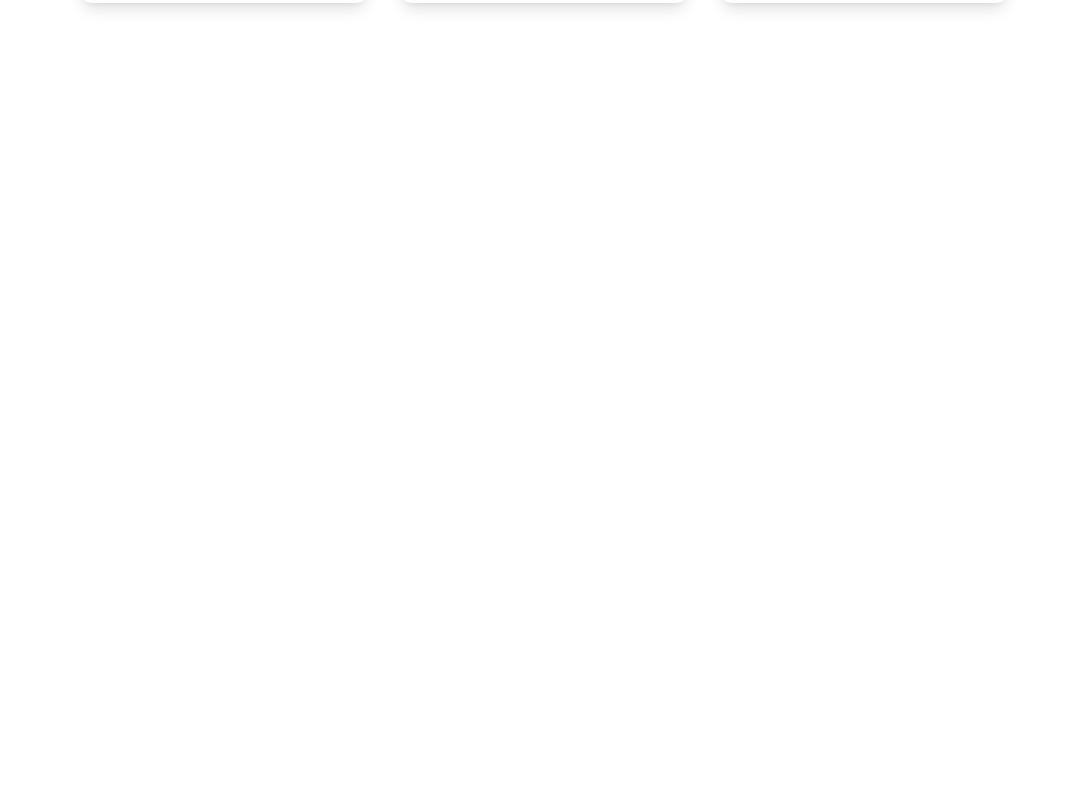
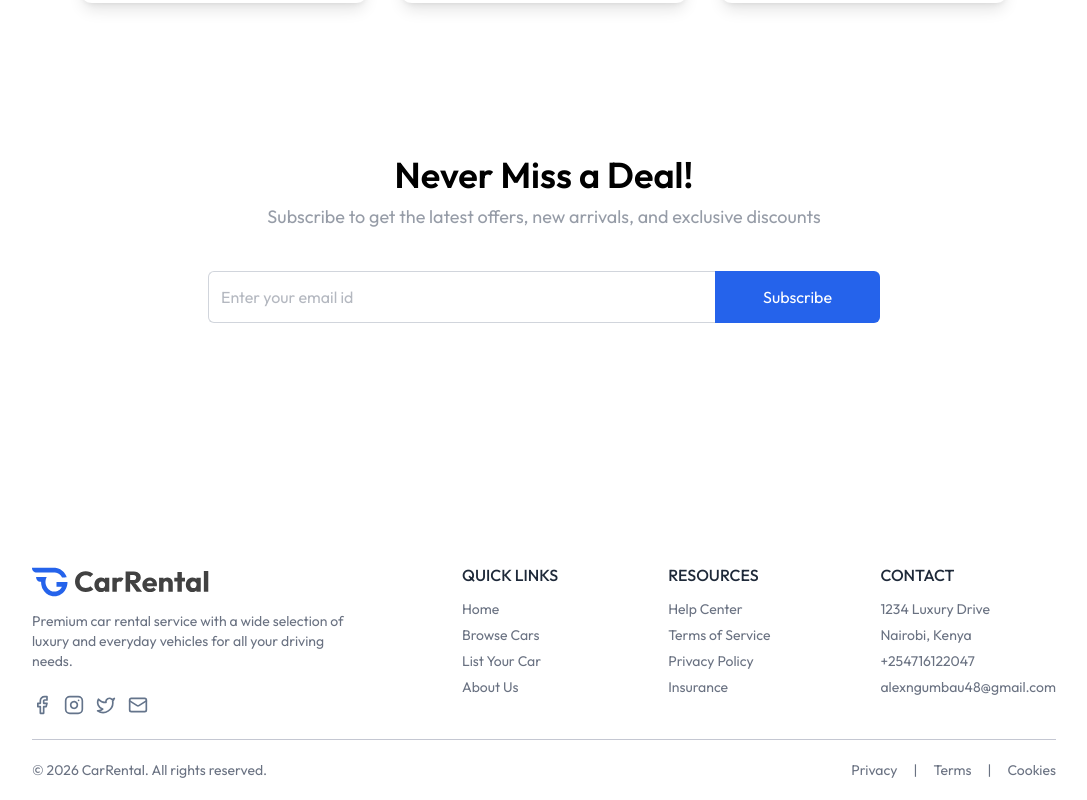
Before and after one commit to alexngumbau/CAR-RENTAL, a React (Vite) app in the folder client/: page / in a window 1280 px wide. Shown: the part 2898-3698 px from the top of the page, without its empty margins (96-1183 px from the left). Before the commit the page ends 3013 px from the top, so only its background shows below. Built offline with nearby package versions, Linux system fonts and the light colour scheme.

Commit message:
added the newsletter and the footer

```diff
--- a/client/src/App.jsx
+++ b/client/src/App.jsx
@@ -5,6 +5,7 @@
 import CarDetails from "./pages/CarDetails";
 import Cars from "./pages/Cars";
 import MyBookings from "./pages/MyBookings";
+import Footer from "./components/Footer";
 
 const App = () => {
   const [showLogin, setShowLogin] = useState(false);
@@ -20,6 +21,8 @@
         <Route path="/cars" element={ <Cars />} />
         <Route path="/my-bookings" element={ <MyBookings />} />
       </Routes>
+
+      { !isOwnerPath && <Footer /> }
     </>
   );
 };
--- /dev/null
+++ b/client/src/components/Footer.jsx
@@ -0,0 +1,104 @@
+import React from "react";
+import { assets } from "../assets/assets";
+
+const Footer = () => {
+  return (
+    <div className="px-6 md:px-16 lg:px-24 xl:px-32 mt-60 text-sm text-gray-500">
+      <div className="flex flex-wrap justify-between items-start gap-8 pb-6 border-b border-borderColor">
+        <div>
+          <img
+            src={assets.logo}
+            alt="logo"
+            className="h-8 md:h-9"
+          />
+          <p className="max-w-80 mt-3">
+            Premium car rental service with a wide selection of luxury and everyday vehicles for all your driving needs.
+          </p>
+          <div className="flex items-center gap-3 mt-6">
+            <a href="#"> <img src={assets.facebook_logo} className="w-5 h-5" /> </a>
+            <a href="#"> <img src={assets.instagram_logo} className="w-5 h-5" /> </a>
+            <a href="#"> <img src={assets.twitter_logo} className="w-5 h-5" /> </a>
+            <a href="#"> <img src={assets.gmail_logo} className="w-5 h-5" /> </a>
+          </div>
+        </div>
+
+        <div>
+          <h2 className="text-base font-medium text-gray-800 uppercase">Quick Links</h2>
+          <ul className="mt-3 flex flex-col gap-1.5">
+            <li>
+              <a href="#">Home</a>
+            </li>
+            <li>
+              <a href="#">Browse Cars</a>
+            </li>
+            <li>
+              <a href="#">List Your Car</a>
+            </li>
+            <li>
+              <a href="#">About Us</a>
+            </li>
+          </ul>
+        </div>
+
+        <div>
+          <h2 className="text-base font-medium text-gray-800 uppercase">Resources</h2>
+          <ul className="mt-3 flex flex-col gap-1.5">
+            <li>
+              <a href="#">Help Center</a>
+            </li>
+            <li>
+              <a href="#">Terms of Service</a>
+            </li>
+            <li>
+              <a href="#">Privacy Policy</a>
+            </li>
+            <li>
+              <a href="#">Insurance</a>
+            </li>
+          </ul>
+        </div>
+
+        <div>
+          <h2 className="text-base font-medium text-gray-800 uppercase">Contact</h2>
+          <ul className="mt-3 flex flex-col gap-1.5">
+            <li>
+              1234 Luxury Drive
+            </li>
+            <li>
+              Nairobi, Kenya
+            </li>
+            <li>
+              +254716122047
+            </li>
+            <li>
+              alexngumbau48@gmail.com
+            </li>
+          </ul>
+        </div>
+
+      </div>
+
+      <div className="flex flex-col md:flex-row gap-2 items-center justify-between py-5">
+        <p>
+          © {new Date().getFullYear()}{" "}
+          <a href="https://prebuiltui.com">CarRental</a>. All rights reserved.
+        </p>
+        <ul className="flex items-center gap-4">
+          <li>
+            <a href="#">Privacy</a>
+          </li>
+          <li>|</li>
+          <li>
+            <a href="#">Terms</a>
+          </li>
+          <li>|</li>
+          <li>
+            <a href="#">Cookies</a>
+          </li>
+        </ul>
+      </div>
+    </div>
+  );
+};
+
+export default Footer;
--- /dev/null
+++ b/client/src/components/Newletter.jsx
@@ -0,0 +1,31 @@
+import React from "react";
+
+const Newletter = () => {
+  return (
+    <div>
+      <div class="flex flex-col items-center justify-center text-center space-y-2 max-md:px-4  mx-10 my-10">
+        <h1 class="md:text-4xl text-2xl font-semibold">Never Miss a Deal!</h1>
+        <p class="md:text-lg text-gray-500/70 pb-8">
+          Subscribe to get the latest offers, new arrivals, and exclusive
+          discounts
+        </p>
+        <form class="flex items-center justify-between max-w-2xl w-full md:h-13 h-12">
+          <input
+            class="border border-gray-300 rounded-md h-full border-r-0 outline-none w-full rounded-r-none px-3 text-gray-500"
+            type="text"
+            placeholder="Enter your email id"
+            required
+          />
+          <button
+            type="submit"
+            class="md:px-12 px-8 h-full text-white bg-primary hover:bg-primary-dull transition-all cursor-pointer rounded-md rounded-l-none"
+          >
+            Subscribe
+          </button>
+        </form>
+      </div>
+    </div>
+  );
+};
+
+export default Newletter;
--- a/client/src/pages/Home.jsx
+++ b/client/src/pages/Home.jsx
@@ -2,6 +2,8 @@
 import FeaturedSection from "../components/FeaturedSection";
 import Banner from "../components/Banner";
 import Testimonial from "../components/Testimonial";
+import Newletter from "../components/Newletter";
+import Footer from "../components/Footer";
 
 const Home = () => {
   return (
@@ -10,6 +12,8 @@
       <FeaturedSection />
       <Banner />
       <Testimonial />
+      <Newletter />
+
     </>
   );
 };
```
